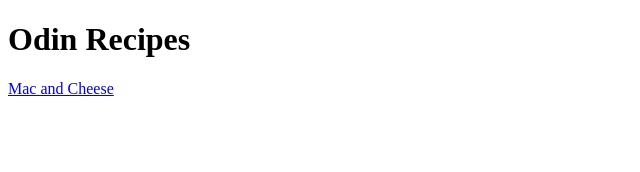
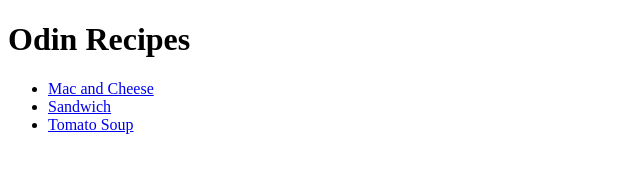
Before and after one commit to hunter-a1/odin-recipes, a plain HTML site: page index.html in a window 1280 px wide. Shown: the whole page, without its empty margins (0-640 px from the left). Drawn offline with Linux system fonts and the light colour scheme.

Commit message:
Add recipe links

```diff
--- a/index.html
+++ b/index.html
@@ -6,6 +6,11 @@
     </head>
     <body>
         <h1>Odin Recipes</h1>
-        <a href="recipes/mac-and-cheese.html">Mac and Cheese</a>
+        <ul>
+            <li><a href="recipes/mac-and-cheese.html">Mac and Cheese</a></li>
+            <li><a href="recipes/sandwich.html">Sandwich</a></li>
+            <li><a href="recipes/tomato-soup.html">Tomato Soup</a></li>
+        </ul>
+
     </body>
 </html>
```
